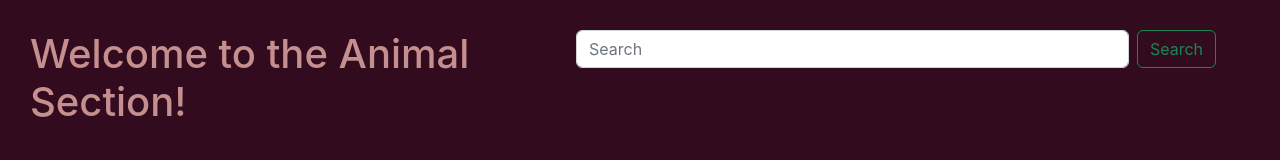
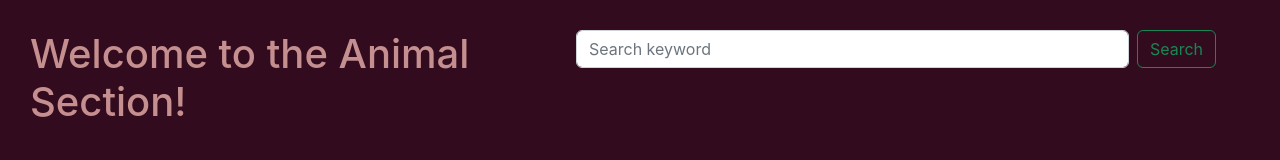
Before and after one commit to nerissa29/gallery-of-horns, a React (Create React App) app: page / in a window 1280 px wide. Shown: the top 160 px of the page. Built offline with nearby package versions, Linux system fonts and the light colour scheme.

Commit message:
updated header, app, and data to allow the user to search for keyword no case-sensitive

```diff
--- a/src/App.js
+++ b/src/App.js
@@ -110,7 +110,7 @@ class App extends React.Component {
   }
 
   handleInputSearch = (event) => {
-    let userInput = event.target.value;
+    let userInput = event.target.value.toLowerCase();
 
     console.log(userInput);
     let newFormData = data.filter(element => element.keyword.includes(userInput))
--- a/src/components/Header.js
+++ b/src/components/Header.js
@@ -23,7 +23,7 @@ class Header extends React.Component {
                 onInput={this.props.handleInputSearch}
                 value={this.props.searchInput}
                 type="search"
-                placeholder="Search"
+                placeholder="Search keyword"
                 className="me-2"
                 aria-label="Search"
               />
--- a/src/components/data.json
+++ b/src/components/data.json
@@ -97,7 +97,7 @@
   },
   {
     "_id": 13,
-    "image_url": "http://www.zooborns.com/.a/6a010535647bf3970b0223c84d5959200c-800wi",
+    "image_url": "http://www.zooborns.com/.a/6a010535647bf3970b0223c84d5959200c",
     "title": "Baby markhor",
     "description": "Even the babies are adorable",
     "keyword": "markhor",
```
